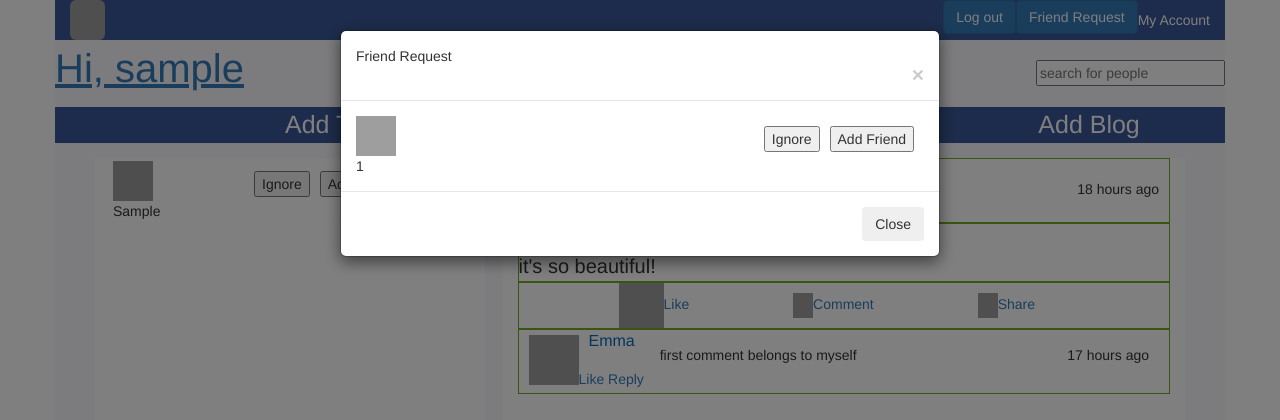
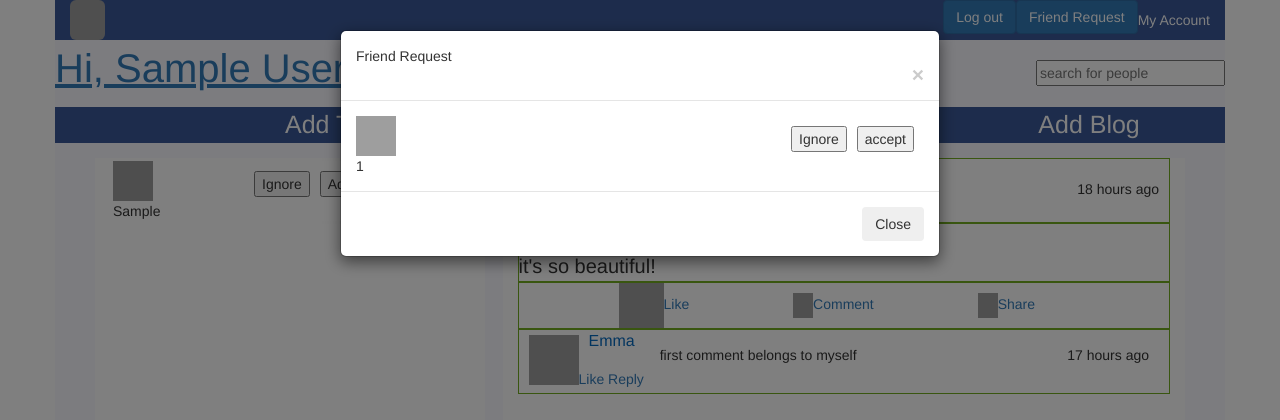
Before and after one commit to chuntaomou/gc06, a PHP site: page /newhomepage.php in a window 1280 px wide, after a click on "Friend Request". Shown: the top 420 px of the page. Run offline with PHP 8.4, Linux system fonts and the light colour scheme; the visitor is signed in with stand-in values (Sample User, id 1); tables that the repository leaves empty or names only in its code hold one stand-in row (values such as "Sample post"); some libraries are stand-ins or nearby versions; grey boxes are pictures that could not be loaded.

Commit message:
change the title to the user firstname and lastname

```diff
--- a/gc06/includes/headbar.php
+++ b/gc06/includes/headbar.php
@@ -18,7 +18,7 @@ if($count==0){
     src='http://image.shutterstock.com/display_pic_with_logo/639289/639289,1316701142,11/stock-vector-graphic-illustration-of-man-in-business-suit-as-user-icon-avatar-85147087.jpg'
     width='40' height='40'>
     <div id='friendbutton'>
-    <button id='$requestid' class ='addfriend'>Add Friend</button>
+    <button id='$requestid' class ='addfriend'>accept</button>
     </div>
     <div id='ignorebutton'>
     <button id='$requestid' class ='ignorebutton'>Ignore</button>
@@ -64,7 +64,7 @@ mysqli_close ($connection);
 <!--log out -->
 <script>
 $("#logout").click(function() {
-   <?php session_destroy();?>
+
    window.location="../html/Login.php";
 });
 </script>
--- a/gc06/php/newhomepage.php
+++ b/gc06/php/newhomepage.php
@@ -50,7 +50,7 @@ $friendmayknowid=array('');
     <div class="row">
       <div class="col-sum-12" id="thebasic">
 
-        <a href="../html/userProfile.html" style="text-decoration: underline; font-size: 40px;">Hi, <?php echo $_SESSION["username"]; ?></a>
+        <a href="../html/userProfile.html" style="text-decoration: underline; font-size: 40px;">Hi, <?php echo $_SESSION["firstname"]; echo "&nbsp"; echo $_SESSION["lastname"]; ?></a>
         <form style="float: right; padding-top: 20px; padding-bottom: 20px;" action="" method="post">
           <input class="typeahead" type=“text” placeholder="search for people" name="search" onkeydown="searchq();">
       <!--    <button type=“submit”>Search</button> -->
```
Also changed, not shown: gc06/php/login.php (+9 -0 lines).
